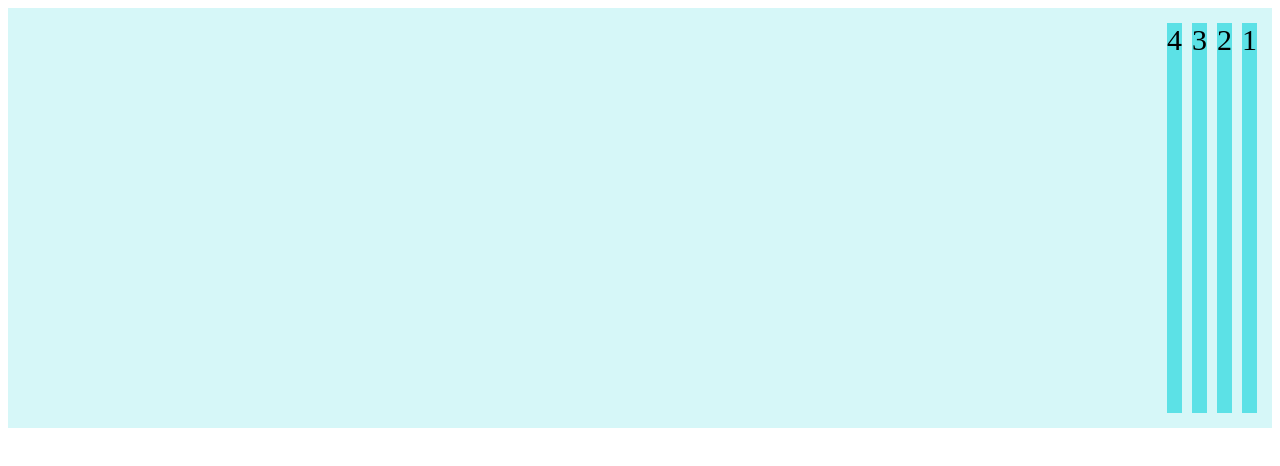
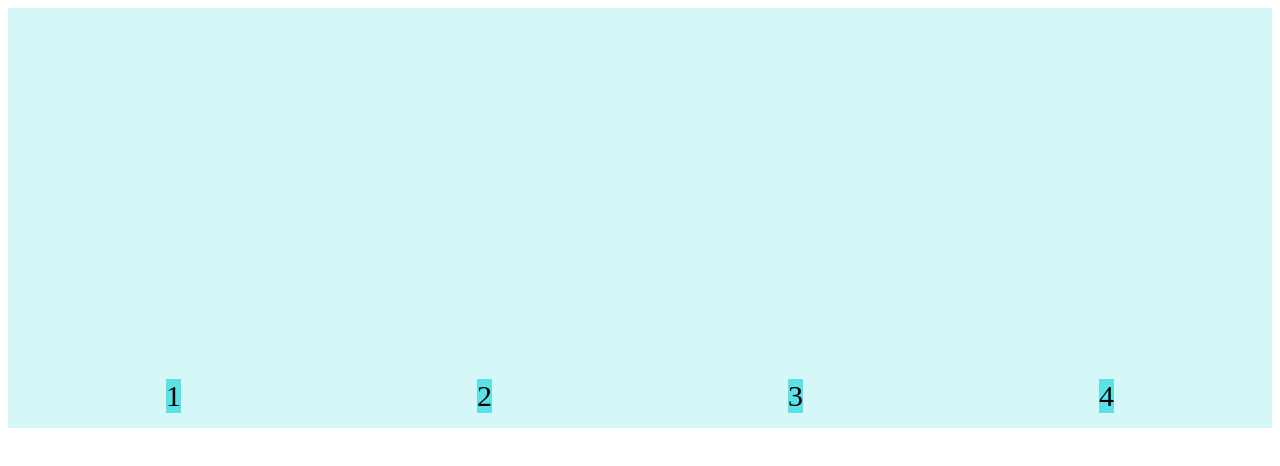
Before and after one commit to Hirota1031/FlexTest, a plain HTML site: page index.html in a window 1280 px wide. Drawn offline with Linux system fonts and the light colour scheme.

Commit message:
4節 Frex Box

```diff
--- a/style.css
+++ b/style.css
@@ -3,7 +3,9 @@
     height: 50vh;
     padding: 10px;
     display: flex;
-    flex-direction: row-reverse;
+    flex-direction: row;
+    justify-content: space-around;
+    align-items: flex-end;
 }
 
 .item {
```
